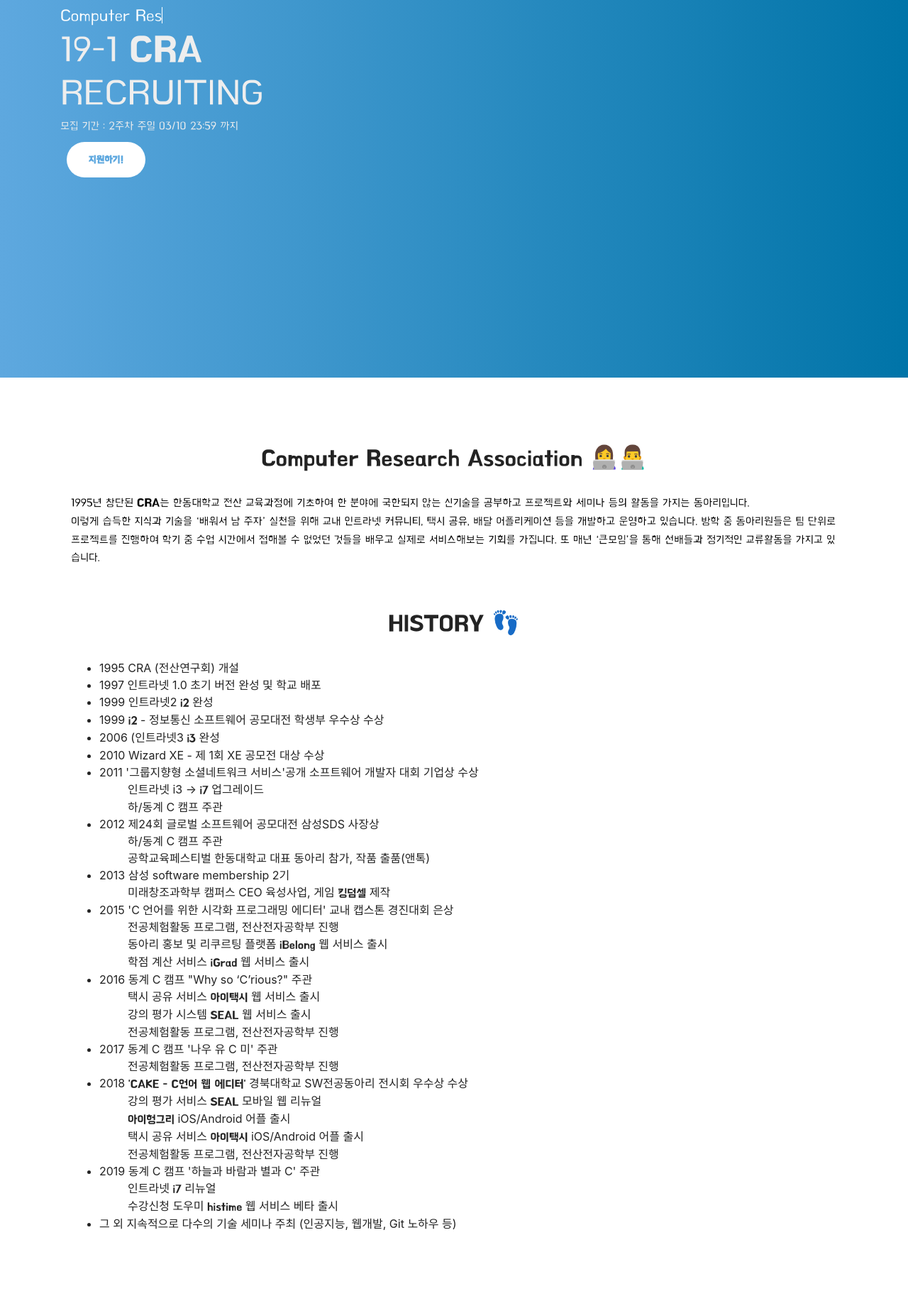
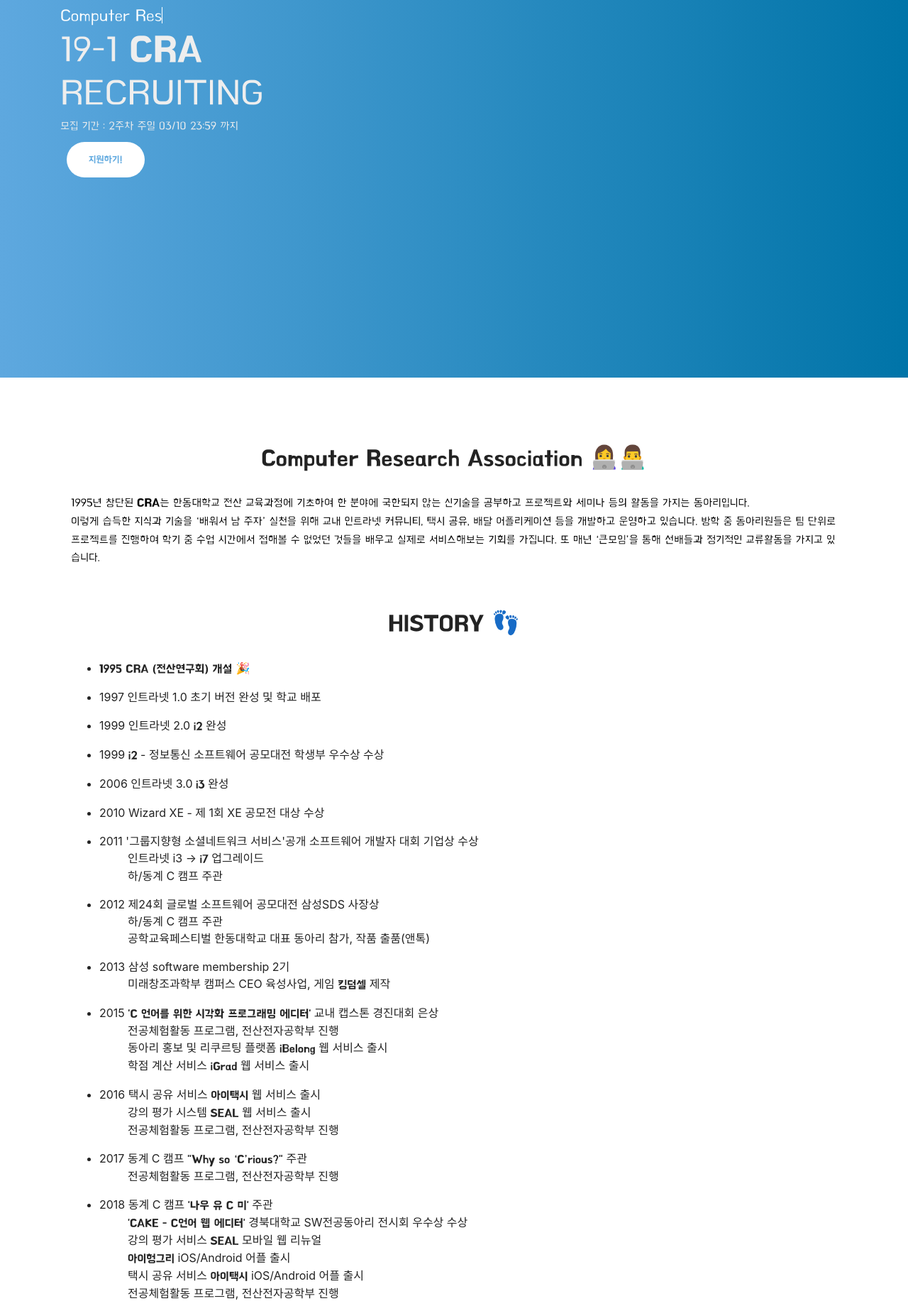
Before and after one commit to cra16/cra16.github.io, a PHP site: page / in a window 1280 px wide. Shown: the part 268-2101 px from the top of the page at 71% size. Run offline with PHP 8.4, Linux system fonts and the light colour scheme; some libraries are stand-ins or nearby versions.

Commit message:
add who wants

```diff
--- a/assets/custom/css/mbr-additional.css
+++ b/assets/custom/css/mbr-additional.css
@@ -624,7 +624,7 @@ a.text-black:focus {
 }
 a,
 a:hover {
-  color: #66458e;
+  color: black;
 }
 .mbr-plan-header.bg-primary .mbr-plan-subtitle,
 .mbr-plan-header.bg-primary .mbr-plan-price-desc {
--- a/assets/custom/css/style.css
+++ b/assets/custom/css/style.css
@@ -289,3 +289,7 @@ nav{
 .cra-history {
   padding-left: 2.5rem !important;
 }
+
+li {
+  margin-bottom: 1rem !important;
+}
--- a/index.html
+++ b/index.html
@@ -48,7 +48,7 @@
           <h5 class="mbr-section cra-font-white align-left display-logo cra-font-air" style="color: rgb(238, 238, 238); font-size: medium;">
             모집 기간 : 2주차 주일 03/10 23:59 까지
           </h5>
-          <div class="mbr-section-btn align-left"><a class="btn btn-lg display-4 btn-apply cra-font-pro" href="https://goo.gl/forms/QcEWzmMsYybNu5un2"><strong>지원하기!</strong></a></div>
+          <div class="mbr-section-btn align-left"><a class="btn btn-lg display-4 btn-apply cra-font-air" href="https://goo.gl/forms/QcEWzmMsYybNu5un2"><strong>지원하기!</strong></a></div>
           <!-- TODO: 구글 폼으로 이동 -->
         </div>
       </div>
@@ -80,19 +80,19 @@
         <div class="col-md-12">
           <ul>
             <li>
-              1995 CRA (전산연구회) 개설
+              <span class="cra-font-pro">1995 CRA (전산연구회) 개설 🎉</span>
             </li>
             <li>
               1997 인트라넷 1.0 초기 버전 완성 및 학교 배포
             </li>
             <li>
-              1999 인트라넷2 <span class="cra-font-pro">i2</span> 완성
+              1999 인트라넷 2.0 <span class="cra-font-pro">i2</span> 완성
             </li>
             <li>
               1999 <span class="cra-font-pro">i2</span> - 정보통신 소프트웨어 공모대전 학생부 우수상 수상
             </li>
             <li>
-              2006 (인트라넷3 <span class="cra-font-pro">i3</span> 완성
+              2006 인트라넷 3.0 <span class="cra-font-pro">i3</span> 완성
             </li>
             <li>
               2010 Wizard XE - 제 1회 XE 공모전 대상 수상
@@ -112,31 +112,31 @@
               <div class="cra-history">미래창조과학부 캠퍼스 CEO 육성사업, 게임 <span class="cra-font-pro">킹덤셀</span> 제작</div>
             </li>
             <li>
-              2015 'C 언어를 위한 시각화 프로그래밍 에디터' 교내 캡스톤 경진대회 은상
+              2015 <span class="cra-font-pro">'C 언어를 위한 시각화 프로그래밍 에디터'</span> 교내 캡스톤 경진대회 은상
               <div class="cra-history">전공체험활동 프로그램, 전산전자공학부 진행</div>
               <div class="cra-history">동아리 홍보 및 리쿠르팅 플랫폼 <span class="cra-font-pro">iBelong</span> 웹 서비스 출시</div>
               <div class="cra-history">학점 계산 서비스 <span class="cra-font-pro">iGrad</span> 웹 서비스 출시</div>
             </li>
             <li>
-              2016 동계 C 캠프 "Why so ‘C’rious?" 주관
-              <div class="cra-history">택시 공유 서비스 <span class="cra-font-pro">아이택시</span> 웹 서비스 출시</div>
+              2016 택시 공유 서비스 <span class="cra-font-pro">아이택시</span> 웹 서비스 출시
               <div class="cra-history">강의 평가 시스템 <span class="cra-font-pro">SEAL</span> 웹 서비스 출시</div>
               <div class="cra-history">전공체험활동 프로그램, 전산전자공학부 진행</div>
             </li>
             <li>
-              2017 동계 C 캠프 '나우 유 C 미' 주관
+              2017 동계 C 캠프 <span class="cra-font-pro">"Why so ‘C’rious?"</span> 주관
               <div class="cra-history">전공체험활동 프로그램, 전산전자공학부 진행</div>
             </li>
             <li>
-              2018 <span class="cra-font-pro">'CAKE - C언어 웹 에디터'</span> 경북대학교 SW전공동아리 전시회 우수상 수상
+              2018 동계 C 캠프 <span class="cra-font-pro">'나우 유 C 미'</span> 주관
+              <div class="cra-history"><span class="cra-font-pro">'CAKE - C언어 웹 에디터'</span> 경북대학교 SW전공동아리 전시회 우수상 수상</div>
               <div class="cra-history">강의 평가 서비스 <span class="cra-font-pro">SEAL</span> 모바일 웹 리뉴얼</div>
               <div class="cra-history"><span class="cra-font-pro">아이헝그리</span> iOS/Android 어플 출시</div>
               <div class="cra-history">택시 공유 서비스 <span class="cra-font-pro">아이택시</span> iOS/Android 어플 출시</div>
               <div class="cra-history">전공체험활동 프로그램, 전산전자공학부 진행</div>
             </li>
             <li>
-              2019 동계 C 캠프 '하늘과 바람과 별과 C' 주관
-              <div class="cra-history">인트라넷 <span class="cra-font-pro">i7</span> 리뉴얼</div>
+              2019 동계 C 캠프 <span class="cra-font-pro">'하늘과 바람과 별과 C'</span> 주관
+              <div class="cra-history">인트라넷 <span class="cra-font-pro">i7</span> 개발 리뉴얼</div>
               <div class="cra-history">수강신청 도우미 <span class="cra-font-pro">histime</span> 웹 서비스 베타 출시</div>
             </li>
             <li>
@@ -147,18 +147,6 @@
       </div>
     </div>
   </section>
-
-  <!-- <section class="cra-section cra-gradient-color">
-    <div class="container">
-      <div class="row justify-content-center">
-        <div class="col-12 col-md-12 align-center">
-          <h2 class="mbr-section-title align-center display-subtitle cra-font-pro cra-font-white">
-            우주최강 전산동아리입니다!!!
-          </h2>
-        </div>
-      </div>
-    </div>
-  </section> -->
 
   <section class="cra-section">
     <div class="container">
@@ -232,7 +220,7 @@
             <span class="cra-font-pro">i7</span>은 한동대학교 대표 인트라넷 커뮤니티의 역할을 해왔습니다.<br>
             97년부터 시작한 인트라넷은 1.0부터 i2, i3를 거쳤고 현재는 i7이라는 이름으로 서비스 중입니다.<br>
             계속해서 지속, 발전하기 위해 배운 것과 최신 기술을 바탕으로 내부 개발 스택 변화, 디자인 리뉴얼, 전체적인 서비스 리뉴얼을 시도하고 있습니다.<br>
-            <span class="cra-font-pro">개발스택: Django, MySQL, HTML, CSS, Javascript, Jquery</span>
+            <span class="cra-font-pro">개발스택: Django, MySQL, Apache</span>
           </p>
         </div>
 
@@ -250,15 +238,16 @@
           <img class="align-center col-md-6 cra-img" src="assets/images/seal.png">
           <p class="mbr-text m-0 cra-font-black display-7 cra-font-air cra-project-explanation">
             <span class="cra-font-pro">SEAL</span><br>
-            -<br>
-            <span class="cra-font-pro">개발스택: Django, MySQL, HTML, CSS, Javascript, Jquery</span>
+            한동대학교 강의평가 웹사이트입니다.<br>
+            2016년에 처음으로 개발되었으며, 2018년에 모바일로도 쾌적하게 사용할 수 있도록 리뉴얼되었습니다.<br>
+            <span class="cra-font-pro">개발스택: Django, MySQL, Apache</span>
           </p>
         </div>
 
         <div class="col-12 col-md-12 align-center">
           <img class="align-center col-md-6 cra-img" src="assets/images/histime.png">
           <p class="mbr-text m-0 cra-font-black display-7 cra-font-air cra-project-explanation">
-            <span class="cra-font-pro">Histime</span><br>
+            <span class="cra-font-pro">HisTime</span><br>
             웹 초짜 전공 새내기 4명이 겨울방학동안 시간, 열정을 갈아넣어 만든 결과물입니다.<br>
             HisTime은 예비시간표를 엑셀로 짰던 과거의 불편함을 해소하고자 개발을 시작하게 되었고 19년도 2학기에 본격 출시할 예정입니다:)<br>
             <span class="cra-font-pro">개발스택: Vue.js, Node.js, Express.js, MySQL</span>
@@ -268,6 +257,37 @@
     </div>
   </section>
 
+
+  <section class="mbr-section article content1 cra-section cra-section-intro">
+    <div class="container">
+      <h2 class="mbr-section-title align-center display-subtitle cra-subtitle cra-font-pro">
+        이런 사람을 원합니다. 🧐
+      </h2>
+      <div class="media-container-row">
+        <div class="col-md-12">
+          <div class="col-12 col-md-12 align-center">
+            <p class="mbr-text m-0 cra-font-black display-7 cra-font-air cra-project-explanation">
+              <span class="cra-font-pro">도전 의식</span>이 있는 사람<br>
+              <span class="cra-font-pro">함께 성장하고 싶은</span> 사람<br>
+              <span class="cra-font-pro">배우는 데 두려움이 없는</span> 사람<br>
+            </p>
+          </div>
+        </div>
+      </div>
+    </div>
+  </section>
+
+    <section class="cra-section cra-gradient-color">
+    <div class="container">
+      <div class="row justify-content-center">
+        <div class="col-12 col-md-12 align-center">
+          <h2 class="mbr-section-title align-center display-subtitle cra-font-pro cra-font-white">
+            <a class="cra-font-white" href="https://goo.gl/forms/QcEWzmMsYybNu5un2">위의 사람에 해당한다면 바로 지원하세요!</a>
+          </h2>
+        </div>
+      </div>
+    </div>
+  </section>
 
   <section class="cra-section">
     <div class="container">
```
